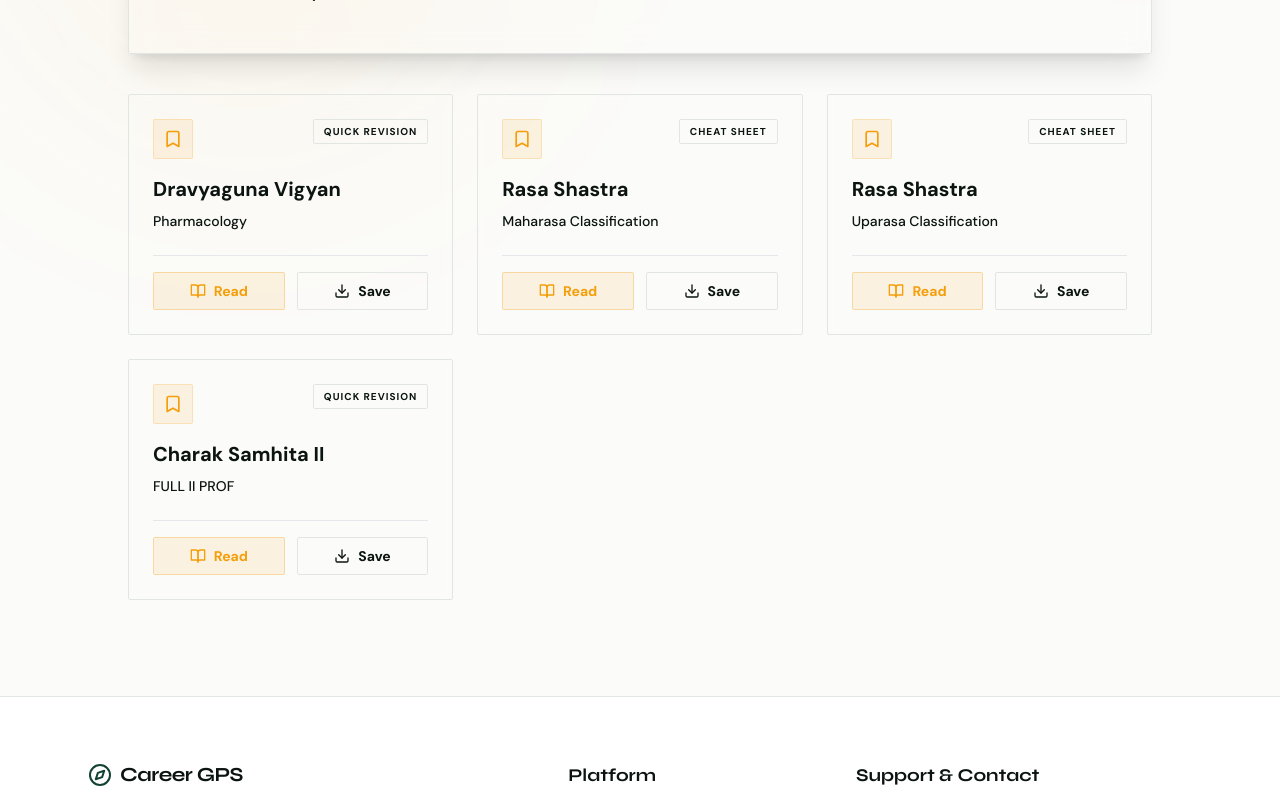
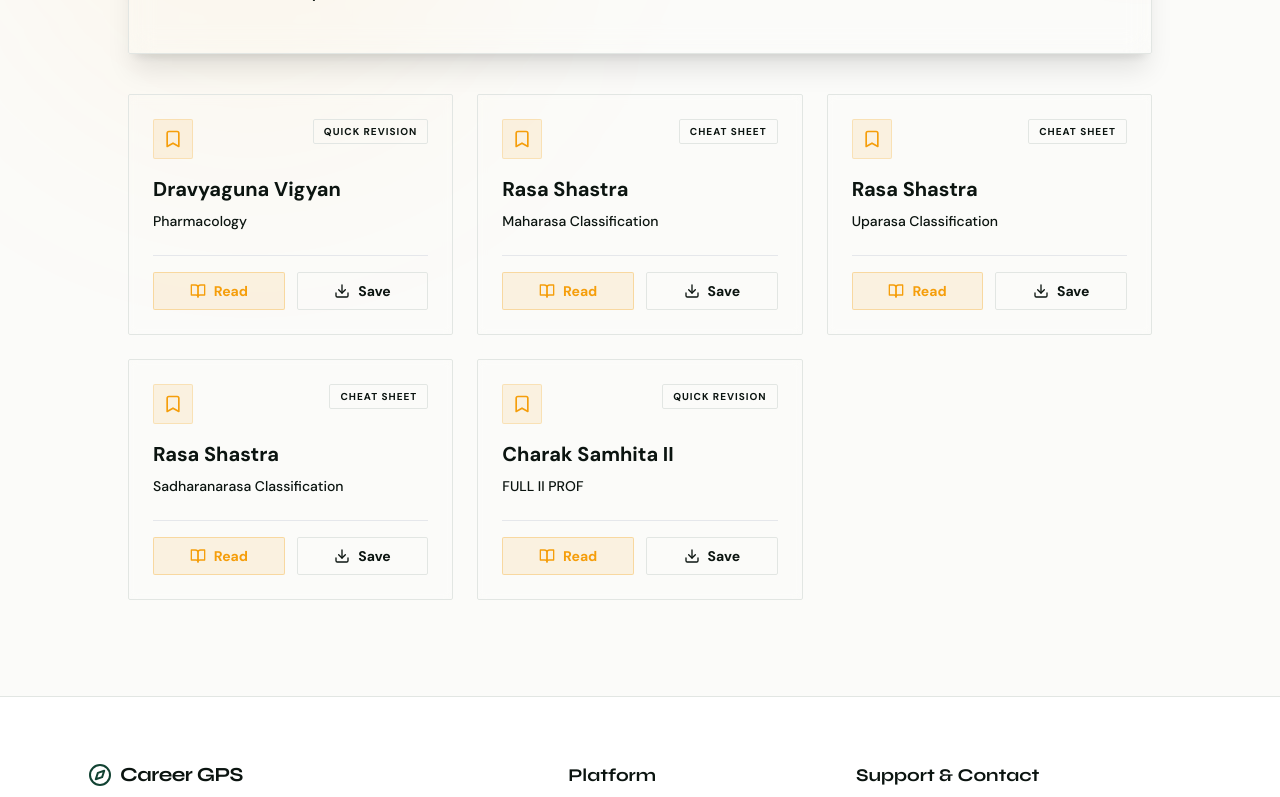
Before and after one commit to SahilDhinwa/Career-gps2.0, a Next.js app: page /bams-hub/notes in a window 1280 px wide. Shown: the part 427-1224 px from the top of the page. Built offline with nearby package versions, Linux system fonts and the light colour scheme; no server answers.

Commit message:
Update links and add new note entry

```diff
--- a/app/bams-hub/notes/page.tsx
+++ b/app/bams-hub/notes/page.tsx
@@ -26,12 +26,19 @@ const HIGH_YIELD_NOTES = [
     type: "Cheat Sheet",
     link: "/notepdfs/uparasa.pdf"
   },
+    {
+    id: 4,
+    subject: "Rasa Shastra",
+    topic: "Sadharanarasa Classification",
+    type: "Cheat Sheet",
+    link: "/notepdfs/sadharanarasa.pdf"
+  },
   {
-    id: 4,
+    id: 5,
     subject: "Charak Samhita II",
     topic: "FULL II PROF",
     type: "Quick Revision",
-    link: "/note/charaksamhita2nd.pdf"
+    link: "/notepdfs/charaksamhita2nd.pdf"
   },
 ];
 
```
